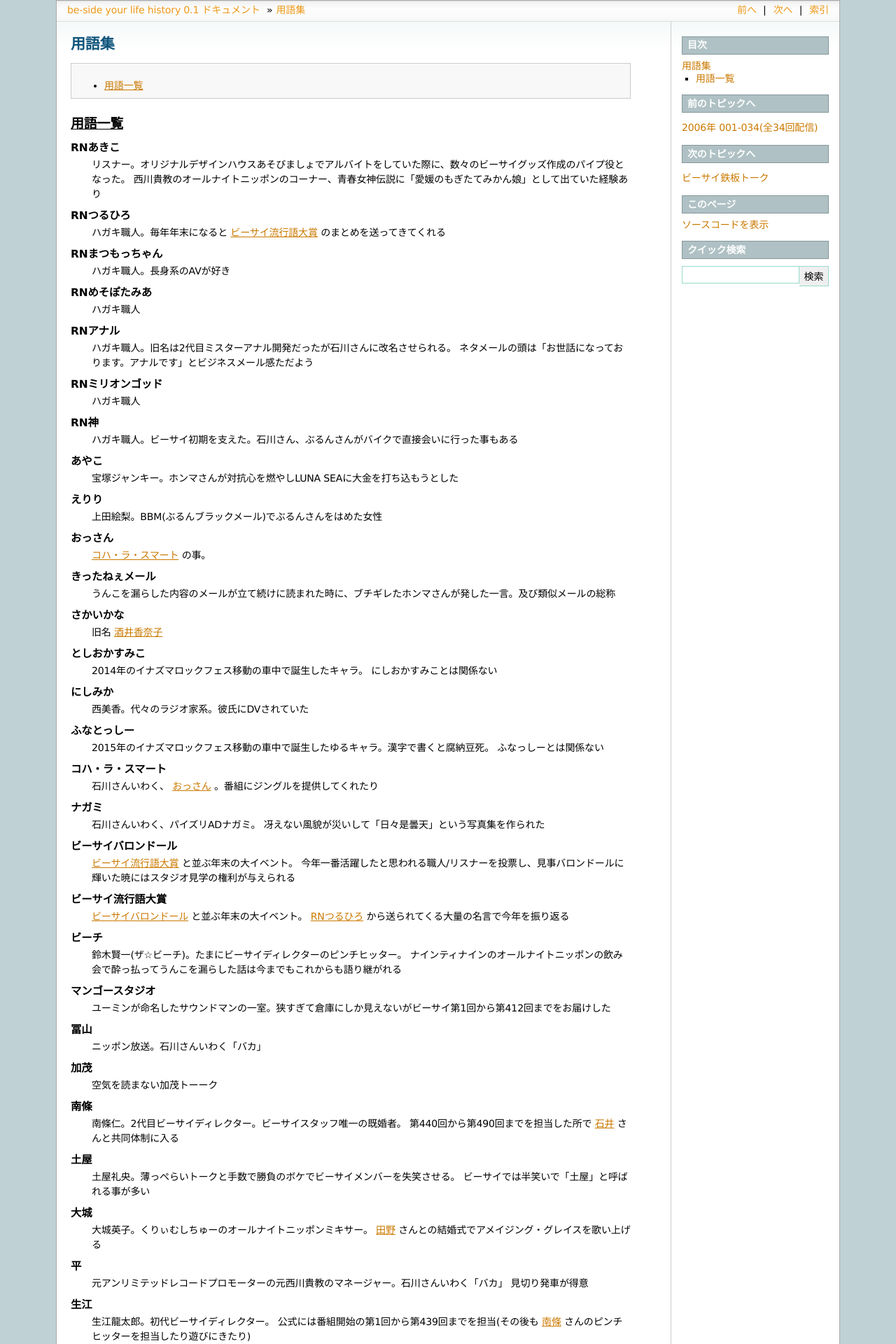
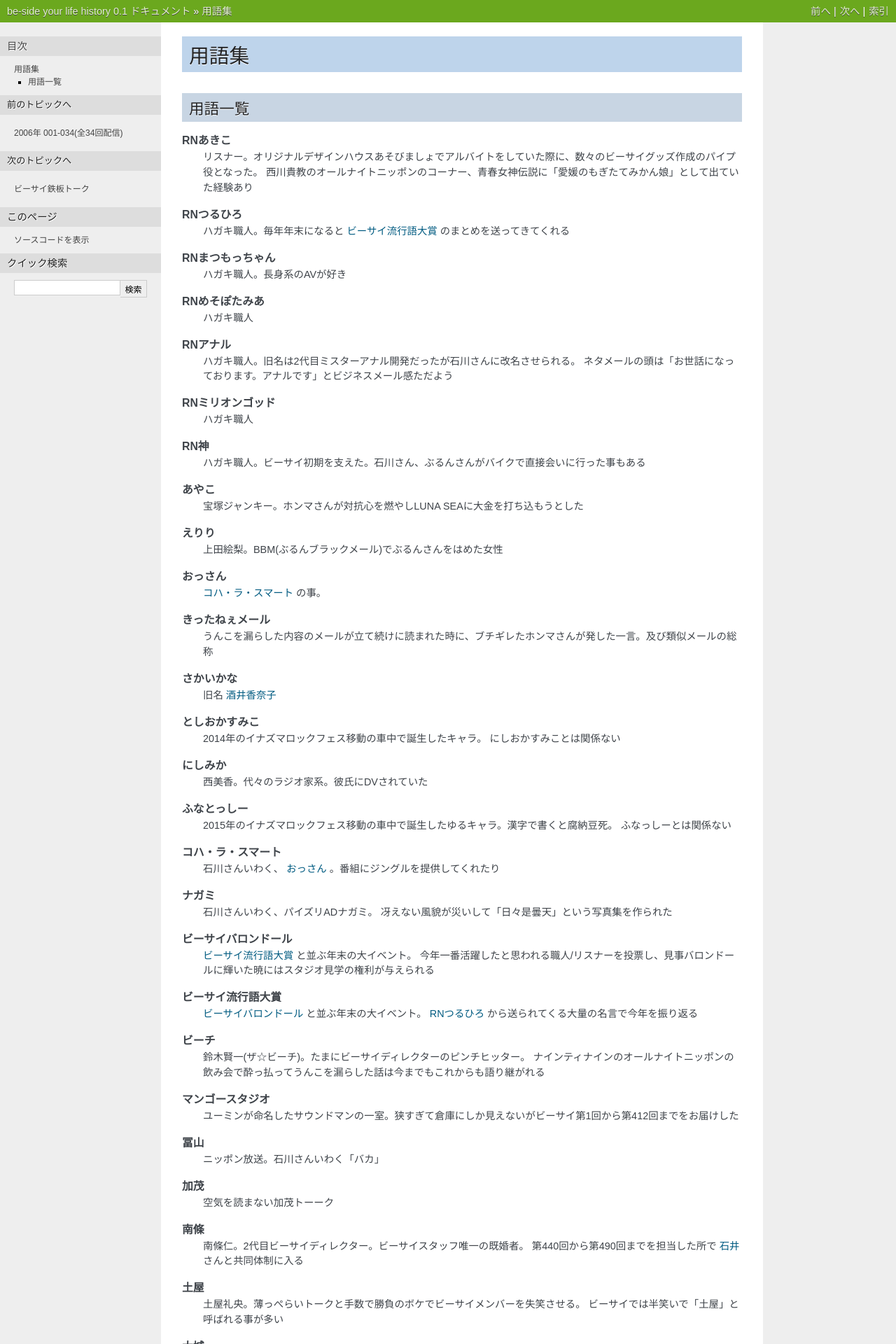
Before and after one commit to gosyujin/be-side, a Sphinx documentation site: the page built from source/glossary.rst, in a window 1280 px wide. Shown: the top 1920 px of the page at 70% size. Built offline with Sphinx 7.4.7, drawn with Linux system fonts in a browser that asks for light colours.

Commit message:
Update source

```diff
--- a/source/2006.rst
+++ b/source/2006.rst
@@ -1101,7 +1101,7 @@ vol.012_1 野球の祭典「オールスターゲーム」を観戦してきた
    （本当の山です。富士急ハイランドでわないよ。）
    NAMAE
 
-* ホンマ、ぶるんと :term:`おっさん` 、 :term:`ビーチ ` の四人でオールスターを見に行った
+* ホンマ、ぶるんと :term:`おっさん` 、 :term:`ビーチ` の四人でオールスターを見に行った
 * :term:`おっさん` から衝撃的な一言「(試合に)真剣味が足りない」
 
 第011回
--- a/source/conf.py
+++ b/source/conf.py
@@ -110,7 +110,9 @@ todo_include_todos = True
 
 # The theme to use for HTML and HTML Help pages.  See the documentation for
 # a list of builtin themes.
-html_theme = 'sphinxdoc'
+# html_theme = 'sphinxdoc'
+html_theme = 'nature'
+#html_theme = 'bizstyle'
 
 # Theme options are theme-specific and customize the look and feel of a theme
 # further.  For a list of options available for each theme, see the
--- a/source/glossary.rst
+++ b/source/glossary.rst
@@ -1,10 +1,6 @@
 ======
 用語集
 ======
-
-.. contents::
-   :depth: 2
-   :local:
 
 用語一覧
 --------
--- a/source/index.rst
+++ b/source/index.rst
@@ -33,7 +33,7 @@
 
 * `ビーサイトップ <http://be-side.jp/>`_
 
-   * `ポッドキャスト <http://be-side.jp/podcast/>`_
+  * `ポッドキャスト <http://be-side.jp/podcast/>`_
 
 * `西川貴教のイエノミ!! - Wikipedia <https://ja.wikipedia.org/wiki/%E8%A5%BF%E5%B7%9D%E8%B2%B4%E6%95%99%E3%81%AE%E3%82%A4%E3%82%A8%E3%83%8E%E3%83%9F!!>`_
 * `サウンドマン - Wikipedia <https://ja.wikipedia.org/wiki/%E3%82%B5%E3%82%A6%E3%83%B3%E3%83%89%E3%83%9E%E3%83%B3>`_
@@ -45,7 +45,7 @@
   * `節丸雅矛 - Wikipedia <https://ja.wikipedia.org/wiki/%E7%AF%80%E4%B8%B8%E9%9B%85%E7%9F%9B>`_
 
 ページの見方
-===========
+============
 
 ::
 
```
